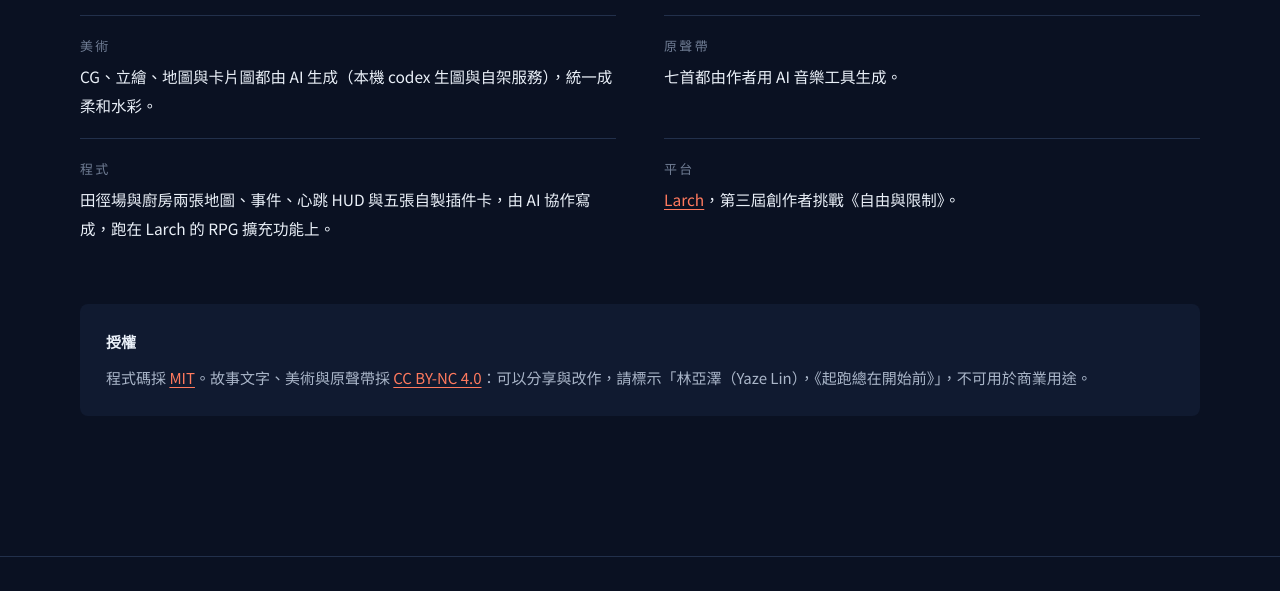
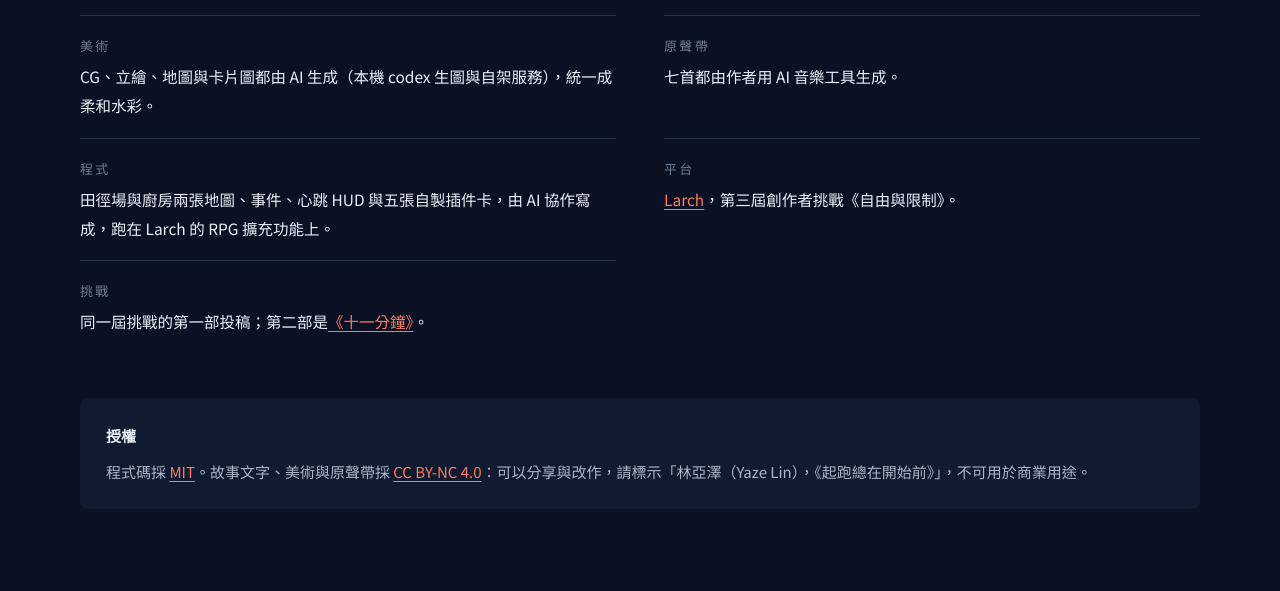
Before and after one commit to yazelin/larch-start-line, a plain HTML site: page docs/index.html in a window 1280 px wide. Shown: the part 9200-9791 px from the top of the page. Drawn offline with Linux system fonts and the light colour scheme; a web font is replaced by a local one.

Commit message:
公開站：加上第二部《十一分鐘》公開站連結
Co-Authored-By: Claude Opus 5.5 <noreply@anthropic.com>

```diff
--- a/docs/index.html
+++ b/docs/index.html
@@ -475,6 +475,7 @@ dialog.lb[open]{display:grid;grid-template-rows:auto 1fr auto;animation:fade .3s
       <div><dt>原聲帶</dt><dd>七首都由作者用 AI 音樂工具生成。</dd></div>
       <div><dt>程式</dt><dd>田徑場與廚房兩張地圖、事件、心跳 HUD 與五張自製插件卡，由 AI 協作寫成，跑在 Larch 的 RPG 擴充功能上。</dd></div>
       <div><dt>平台</dt><dd><a href="https://larch.ink/" target="_blank" rel="noopener">Larch</a>，第三屆創作者挑戰《自由與限制》。</dd></div>
+      <div><dt>挑戰</dt><dd>同一屆挑戰的第一部投稿；第二部是<a href="https://yazelin.github.io/larch-eleven-minutes/" target="_blank" rel="noopener">《十一分鐘》</a>。</dd></div>
     </dl>
     <div class="lic rise" id="license">
       <p><b>授權</b></p>
```
